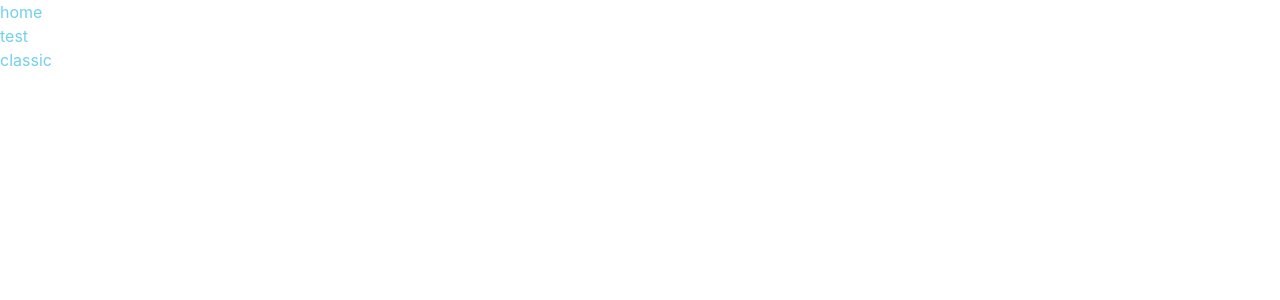
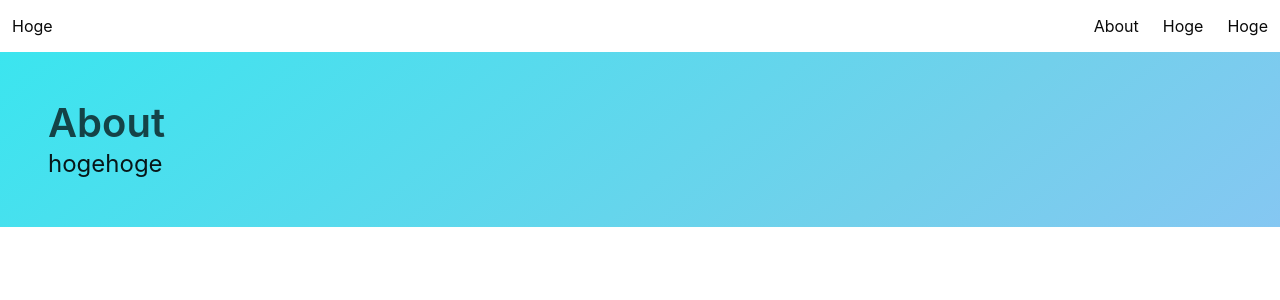
Before and after one commit to SakuraCase/practice-nuxt, a Nuxt app: page /bulma/about in a window 1280 px wide. Before the commit this address had no page. Shown: the top 300 px of the page. Built offline with nearby package versions, Linux system fonts and the light colour scheme.

Commit message:
Qiita記事内容やってみる

```diff
--- /dev/null
+++ b/components/bulma/Navbar.vue
@@ -0,0 +1,38 @@
+<template>
+  <nav class="navbar is-white" role="navigation" aria-label="main navigation">
+    <div class="navbar-brand">
+      <div class="navbar-item">Hoge</div>
+      <div class="navbar-burger" data-target="navMenu" @click="toggleMenu" :class="{'is-active': isMenuActive}">
+        <span></span>
+        <span></span>
+        <span></span>
+      </div>
+    </div>
+    <div class="navbar-menu" id="navMenu" :class="{'is-active': isMenuActive}">
+      <div class="navbar-end">
+        <nuxt-link to="/bulma/about" class="navbar-item">About</nuxt-link>
+        <nuxt-link to="/bulma/hoge" class="navbar-item">Hoge</nuxt-link>
+        <nuxt-link to="/bulma/hoge" class="navbar-item">Hoge</nuxt-link>
+      </div>
+    </div>
+  </nav>
+</template>
+
+
+<script>
+export default {
+  data: () => {
+    return {isMenuActive: false}
+  },
+  methods: {
+    toggleMenu() {
+      this.isMenuActive = !this.isMenuActive
+    }
+  },
+  watch: {
+    '$route' () {
+      this.isMenuActive = false
+    }
+  }
+}
+</script>
--- /dev/null
+++ b/layouts/nav.vue
@@ -0,0 +1,16 @@
+<template>
+  <div>
+    <navbar/>
+    <nuxt/>
+  </div>
+</template>
+
+<script>
+import Navbar from '~/components/bulma/Navbar.vue'
+
+export default {
+  components: {
+    Navbar
+  }
+}
+</script>
--- /dev/null
+++ b/pages/bulma/about.vue
@@ -0,0 +1,18 @@
+<template>
+  <section class="hero is-primary is-bold">
+    <div class="hero-body">
+      <h1 class="title is-size-2">
+        About
+      </h1>
+      <h2 class="subtitle is-size-4">
+        hogehoge
+      </h2>
+    </div>
+  </section>
+</template>
+
+<script>
+export default {
+  layout: 'nav'
+}
+</script>
--- /dev/null
+++ b/pages/bulma/hoge.vue
@@ -0,0 +1,11 @@
+<template>
+  <div>
+    <p>Hoge</p>
+  </div>
+</template>
+
+<script>
+export default {
+  layout: 'nav'
+}
+</script>
```
Also changed, not shown: pages/scss.vue (renamed from pages/bulma/scss.vue), 1 other file (tests, documents, lock files or other folders).
